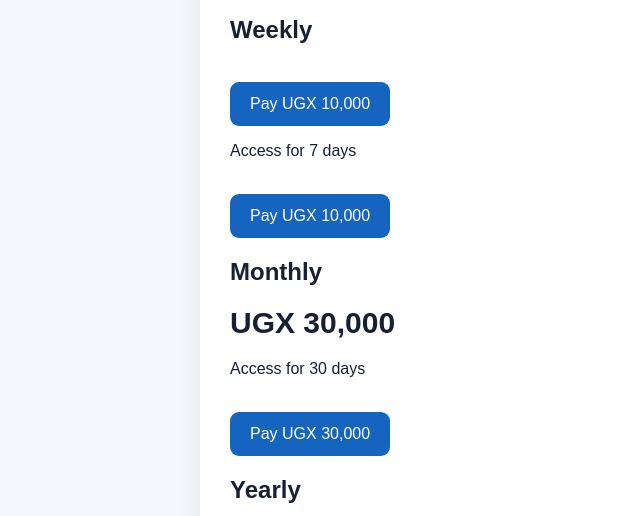
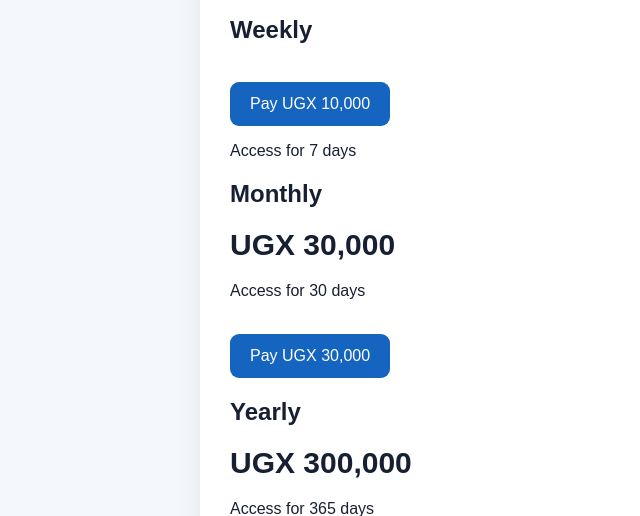
Before and after one commit to Okidi-richard/Business-Sales-Tracker, a Flask app: template templates/subscription.html in a window 1280 px wide. Shown: the part 426-942 px from the top of the page, without its empty margins (180-820 px from the left). Run offline with Flask 3, Linux system fonts and the light colour scheme; the template is opened without the code that fills it, so the values that code supplies are empty.

Commit message:
Remove duplicate payment button in subscription.html

```diff
--- a/templates/subscription.html
+++ b/templates/subscription.html
@@ -25,7 +25,7 @@
     <button type="submit">Pay UGX 10,000</button>
 </form>
         <p>Access for 7 days</p>
-        <button type="button">Pay UGX 10,000</button>
+
     </div>
 
     <div class="plan-card">
```
